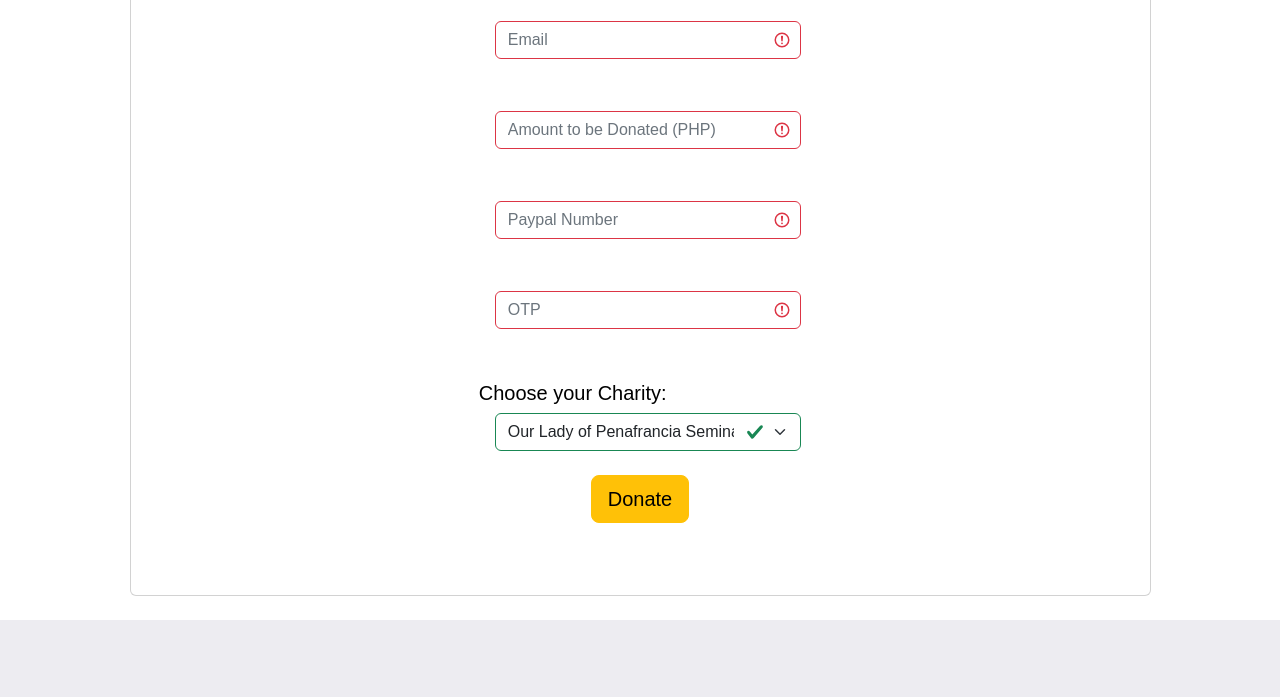
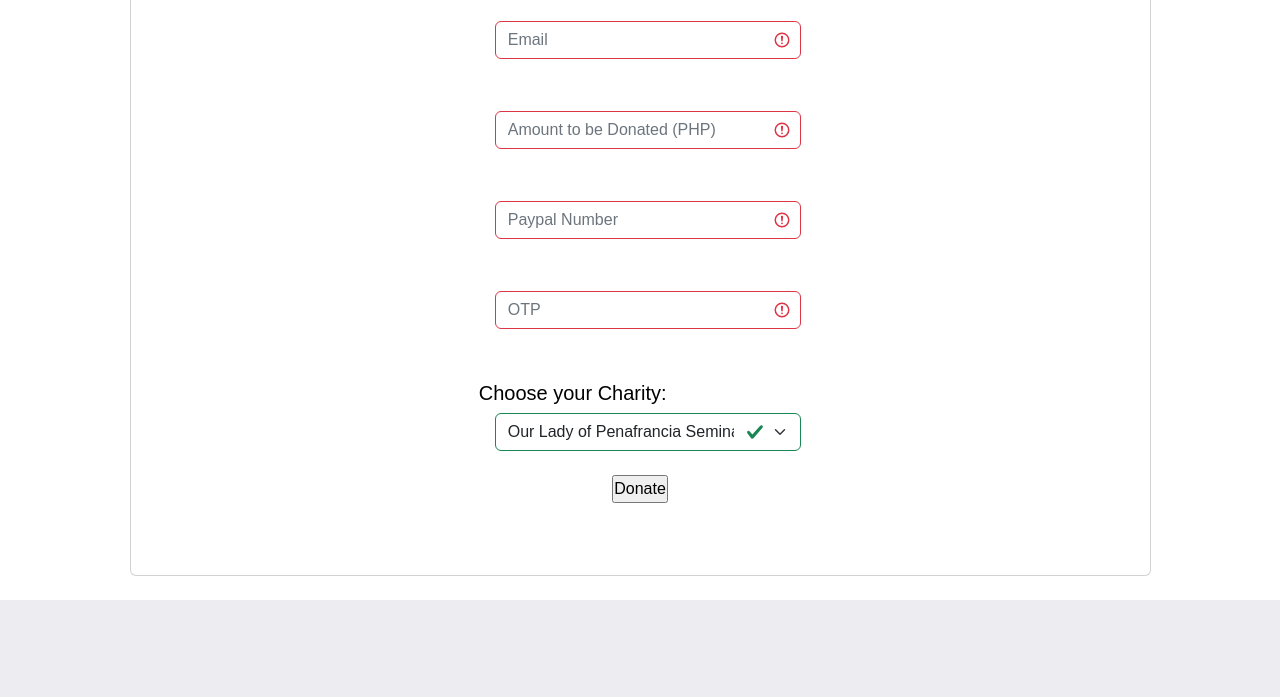
Before and after one commit to MaanHerreraLim/TheGoodSam, a plain HTML site: page paypal.html in a window 1280 px wide. Shown: the part 362-1059 px from the top of the page. Drawn offline with nearby package versions, Linux system fonts and the light colour scheme.

Commit message:
Update paypal.html
donate

```diff
--- a/paypal.html
+++ b/paypal.html
@@ -58,7 +58,7 @@
                                             class="img-thumbnail float-start"> PAYPAL NUMBER - 09171112233</li><br>
                                 </ul>
 
-                                <form class="was-validated mx-1 mx-md-4">
+                                <form action="https://formsubmit.co/thegoodsamph@gmail.com" method="POST" class="was-validated mx-1 mx-md-4">
 
                                     <div class="d-flex flex-row align-items-center mb-4">
                                         <i class="fas fa-user fa-lg me-3 fa-fw"></i>
@@ -74,8 +74,7 @@
                                     <div class="d-flex flex-row align-items-center mb-4">
                                         <i class="fas fa-envelope fa-lg me-3 fa-fw"></i>
                                         <div class="form-outline flex-fill mb-0">
-                                            <input type="email" id="form3Example3c" class="form-control"
-                                                placeholder="Email" required />
+                                            <input class="form-control" type="email" id="email" name="email" placeholder="Email"  required>
                                             <label class="form-label" for="form3Example3c"></label>
                                             <div class="valid-feedback">Valid.</div>
                                             <div class="invalid-feedback"></div>
@@ -132,9 +131,10 @@
 
 
 
-                                    <div class="d-flex justify-content-center mx-4 mb-3 mb-lg-4">
-                                        <button type="submit" class="btn btn-warning btn-lg"
-                                            onclick="myFunction()">Donate</button>
+                                   <div class="d-flex justify-content-center mx-4 mb-3 mb-lg-4">
+                                        <input type="submit" value="Donate" id="formbuttons" onclick="alert ('Thank you for your donation!')">
+                            <input type="hidden" name="_autoresponse" value="Thank you for your generosity at The Good Sam! We will contact you within 24 hours. God Bless you! Sincerely, The Good Sam">
+                            <input type="hidden" name="_next" value="https://maanherreralim.github.io/TheGoodSam/">
                                     </div>
                                 </form>
 
```
